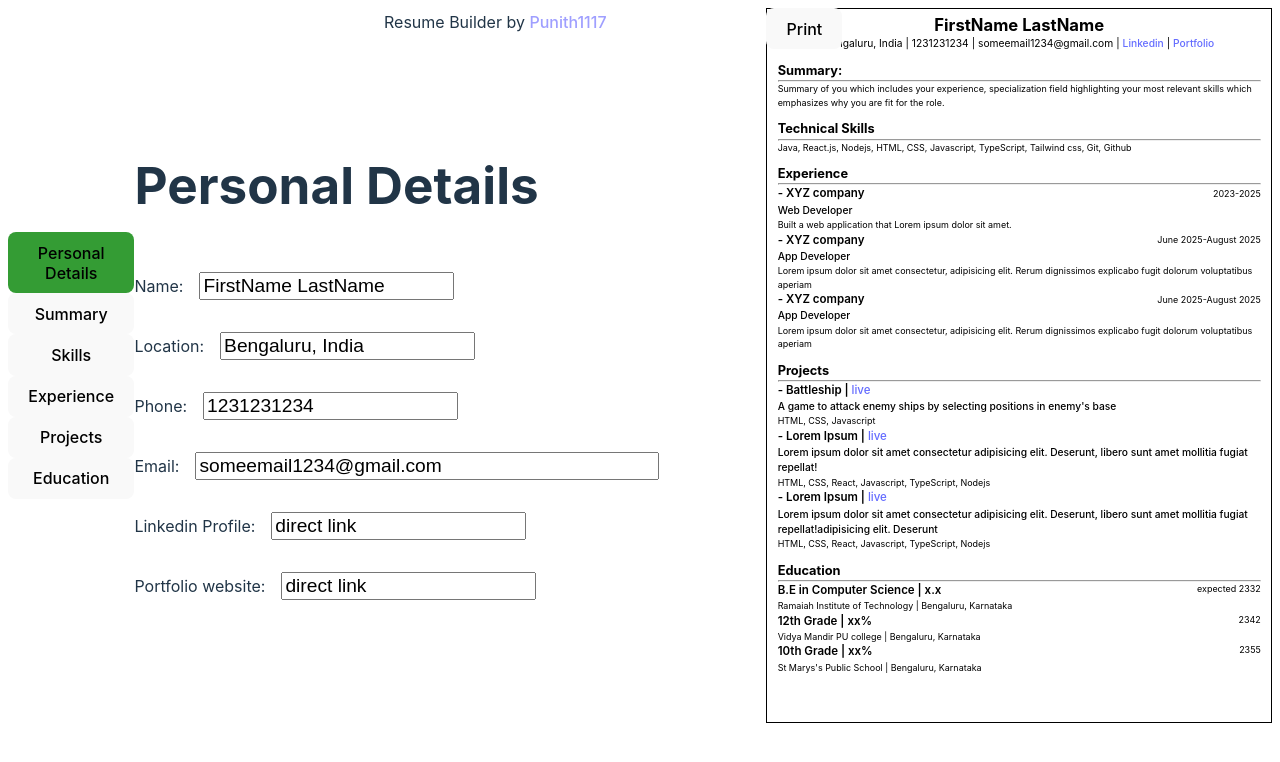
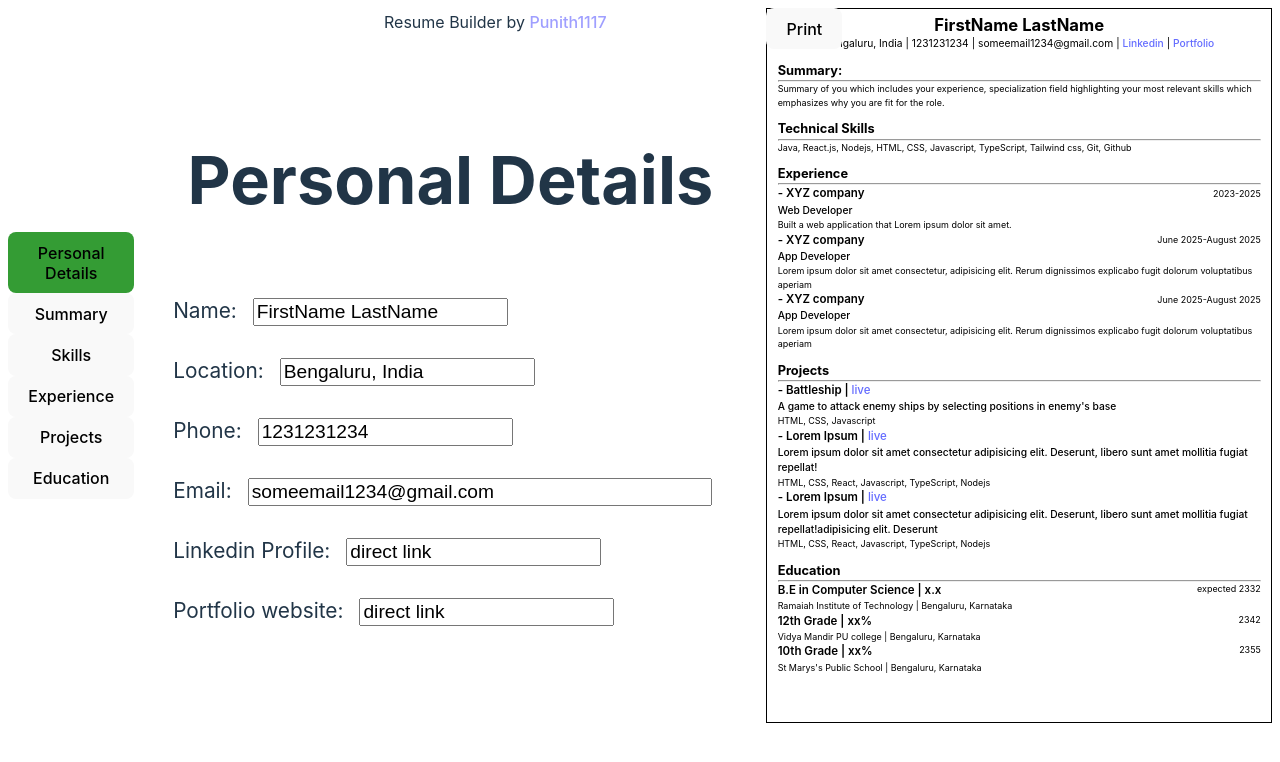
Before and after one commit to Punith1117/resume-builder, a React (Vite) app: page / in a window 1280 px wide. Shown: the top 762 px of the page. Built offline with nearby package versions, Linux system fonts and the light colour scheme.

Commit message:
modify css of input and output to increase readability

```diff
--- a/src/styles/input.css
+++ b/src/styles/input.css
@@ -1,28 +1,30 @@
-.input-personal-details {
+.input-summary, .input-skills, .input-personal-details, .Experience-input, .projects-input, .education-input {
+    display: flex;
+    flex-direction: column;
+    align-items: center;
+    justify-content: center;
+    font-size: 1.3rem;
+    gap: 10px;
+
     input {
       margin: 1rem;
       font-size: 1.2rem;
     }
 
     .input-wrapper {
-      display: flex;
-      flex-direction: column;
+        display: flex;
+        flex-direction: column;
     }
-}
 
-.input-summary {
     textarea {
         font-size: 1.2rem;
         width: 30rem;
         height: 8rem;
     }
-}
 
-.input-skills {
-    textarea {
-        font-size: 1.2rem;
-        width: 30rem;
-        height: 8rem;
+    h2 {
+        padding: 0;
+        margin: 0;
     }
 }
 
@@ -32,14 +34,4 @@
     align-items: center;
     justify-content: center;
     font-size: 1.3rem;
-    gap: 10px;
-
-    h2 {
-        padding: 0;
-        margin: 0;
-    }
-
-    input, textarea {
-        font-size: 1.3rem;
-    }
 }
--- a/src/styles/output.css
+++ b/src/styles/output.css
@@ -77,18 +77,14 @@
 }
 
 @media print {
-    body * {
-        visibility: hidden;
-    }
     .a4-size {
-        visibility: visible;
         position: absolute;
         left: 0;
         top: 0;
         width: 100%;
-        font-size: 0.85rem;
+        font-size: 1.2rem;
     }
-    .a4-size * {
-        visibility: visible;
+    header, nav, .input-section *, .output button{
+        display: none;
     }
 }
```
